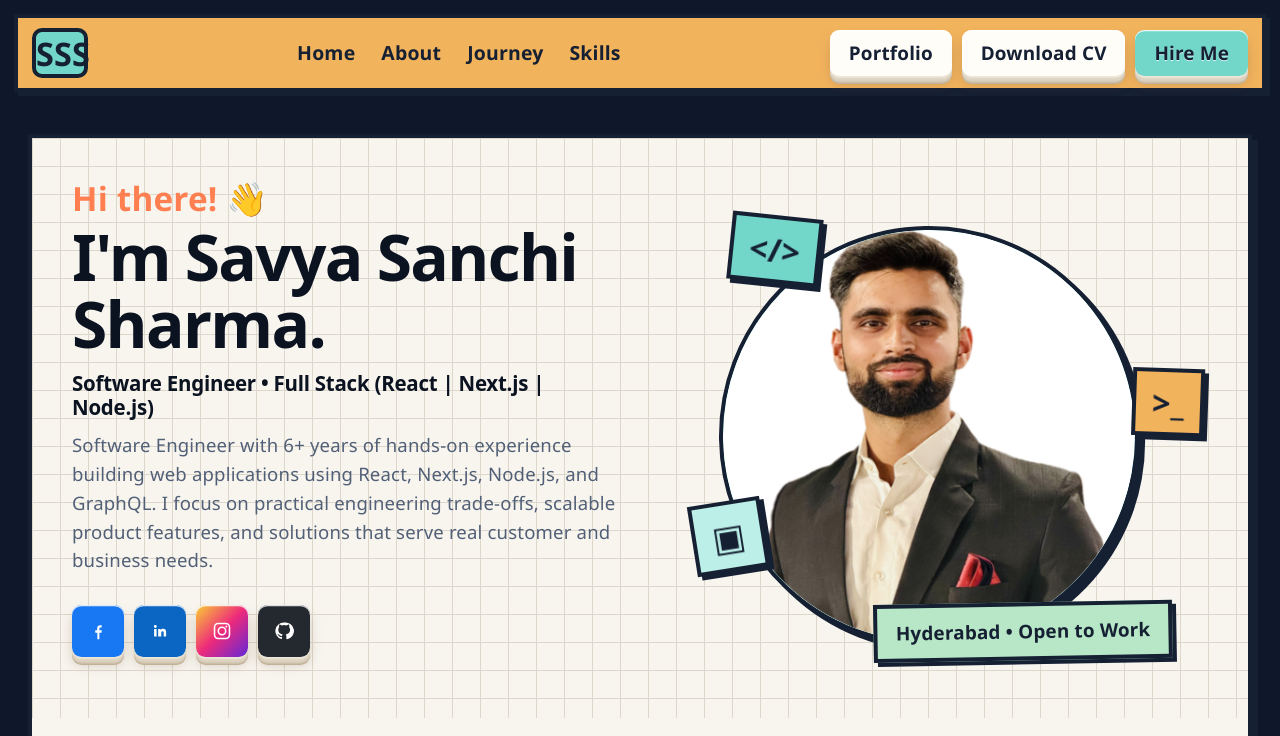
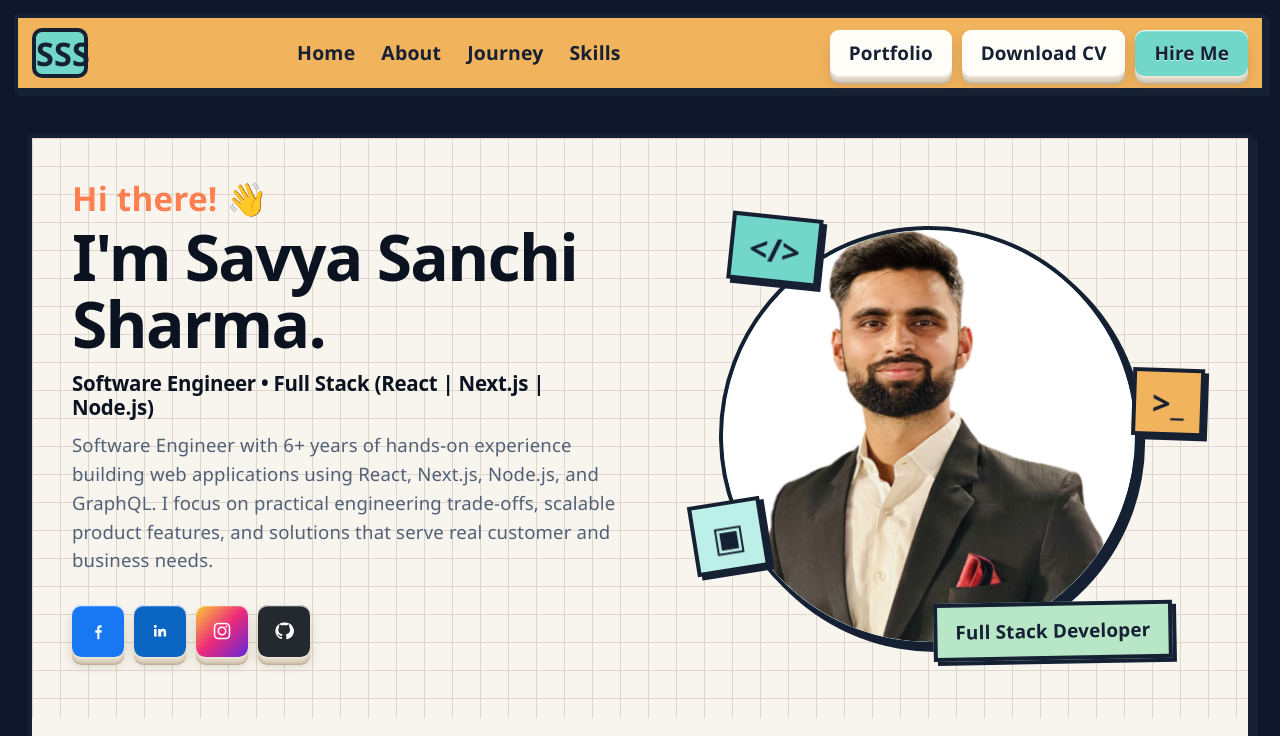
Before and after one commit to savya270997/virtualProfile, a React (Vite) app: page / in a window 1280 px wide. Shown: the top 736 px of the page. Built offline with nearby package versions, Linux system fonts and the light colour scheme.

Commit message:
Refine hero role badge text

```diff
--- a/src/components/hero.jsx
+++ b/src/components/hero.jsx
@@ -140,7 +140,7 @@ const Hero = () => {
                   className="avatar-img"
                 />
               </div>
-              <span className="role-tag">Hyderabad • Open to Work</span>
+              <span className="role-tag">Full Stack Developer</span>
             </div>
           </motion.div>
         </div>
```
